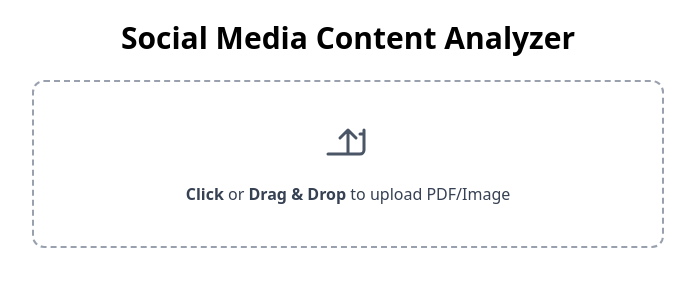
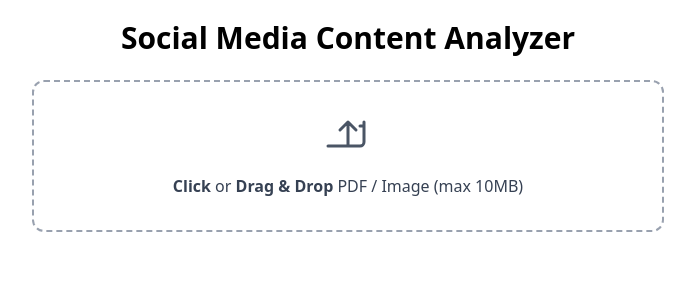
Before and after one commit to BittuSharma2/content-analyzer, a React (Vite) app in the folder frontend/: page / in a window 1280 px wide. Shown: the top 300 px of the page, without its empty margins (292-987 px from the left). Built offline with nearby package versions, Linux system fonts and the light colour scheme; no server answers.

Commit message:
show upload file in file box

```diff
--- a/frontend/src/components/FileUpload.jsx
+++ b/frontend/src/components/FileUpload.jsx
@@ -1,29 +1,146 @@
-import { useCallback } from "react";
+import { useCallback, useState } from "react";
 import { useDropzone } from "react-dropzone";
 
 export default function FileUpload({ onFileSelect }) {
-  const onDrop = useCallback((acceptedFiles) => {
-    if (acceptedFiles.length > 0) {
-      onFileSelect(acceptedFiles[0]);
+  const [fileType, setFileType] = useState("");
+  const [fileName, setFileName] = useState("");
+  const [fileSize, setFileSize] = useState(0);
+  const [error, setError] = useState("");
+
+  const [uploadProgress, setUploadProgress] = useState(0);
+  const [isUploading, setIsUploading] = useState(false);
+
+  const MAX_FILE_SIZE = 10 * 1024 * 1024; // 10MB
+
+  const onDrop = useCallback((acceptedFiles, rejectedFiles) => {
+    setError("");
+    setFileType("");
+    setFileName("");
+    setFileSize(0);
+    setUploadProgress(0);
+    setIsUploading(false);
+
+    if (rejectedFiles.length > 0) {
+      setError("Invalid file. Only images/PDF (max 10MB) allowed.");
+      return;
     }
+
+    if (acceptedFiles.length === 0) return;
+
+    const file = acceptedFiles[0];
+
+    // size check
+    if (file.size > MAX_FILE_SIZE) {
+      setError("File must be under 10MB.");
+      return;
+    }
+
+    // File details
+    setFileName(file.name);
+    setFileSize(file.size);
+
+    // Detect file type
+    if (file.type.startsWith("image/")) setFileType("image");
+    else setFileType("pdf");
+
+    // Pass file to parent with progress callback
+    onFileSelect(file, handleUploadProgress);
   }, []);
+
+  const handleUploadProgress = (percent) => {
+    setIsUploading(true);
+    setUploadProgress(percent);
+    if (percent === 100) {
+      setTimeout(() => setIsUploading(false), 700);
+    }
+  };
 
   const { getRootProps, getInputProps, isDragActive } = useDropzone({
     onDrop,
-    accept: { "application/pdf": [], "image/*": [] }
+    maxSize: MAX_FILE_SIZE,
+    accept: {
+      "application/pdf": [],
+      "image/*": [],
+    },
   });
 
   return (
+    <div>
+      {/* Error */}
+      {error && (
+        <div className="bg-red-100 text-red-700 border border-red-300 p-3 rounded mb-4">
+          ⚠️ {error}
+        </div>
+      )}
+
+      {/* Upload Box */}
       <div
         {...getRootProps()}
-      className="
-        border-2 border-dashed border-gray-400
-        p-10 rounded-xl cursor-pointer transition
-        hover:bg-gray-100 text-center
-      "
+        className={`border-2 border-dashed rounded-xl p-8 cursor-pointer text-center transition
+          ${isDragActive ? "border-blue-600 bg-blue-100" : "border-gray-400 hover:bg-gray-100"}
+        `}
       >
         <input {...getInputProps()} />
 
+        {/* If File Selected */}
+        {fileName ? (
+          <div className="flex flex-col items-center gap-3">
+
+            {/* ICON ONLY (No preview) */}
+            {fileType === "image" && (
+              <svg
+                className="w-16 h-16 text-green-500"
+                fill="none"
+                stroke="currentColor"
+                strokeWidth="1.5"
+                viewBox="0 0 24 24"
+              >
+                <path strokeLinecap="round" strokeLinejoin="round"
+                      d="M3 5a2 2 0 012-2h14a2 2 0 012 2v14a2 2 0 01-2 2H5a2 2 0 01-2-2V5z" />
+                <path strokeLinecap="round" strokeLinejoin="round"
+                      d="M8 11l3 3 5-5" />
+              </svg>
+            )}
+
+            {fileType === "pdf" && (
+              <svg
+                className="w-16 h-16 text-red-500"
+                fill="none"
+                stroke="currentColor"
+                strokeWidth="1.5"
+                viewBox="0 0 24 24"
+              >
+                <path strokeLinecap="round" strokeLinejoin="round"
+                      d="M7 3h8l5 5v11a2 2 0 01-2 2H7a2 2 0 01-2-2V5a2 2 0 012-2z" />
+                <path strokeLinecap="round" strokeLinejoin="round"
+                      d="M12 17v-6m0 0l2 2m-2-2l-2 2" />
+              </svg>
+            )}
+
+            {/* FILE NAME + SIZE */}
+            <p className="text-gray-900 font-semibold">{fileName}</p>
+            <p className="text-gray-600 text-sm">
+              {(fileSize / 1024 / 1024).toFixed(2)} MB
+            </p>
+
+            {/* Progress Bar */}
+            {isUploading && (
+              <>
+                <div className="w-full max-w-xs bg-gray-200 rounded-full h-3 mt-2 overflow-hidden">
+                  <div
+                    className="bg-blue-600 h-3 transition-all"
+                    style={{ width: `${uploadProgress}%` }}
+                  ></div>
+                </div>
+
+                <p className="text-blue-700 font-medium mt-2 animate-pulse">
+                  Uploading… {uploadProgress}%
+                </p>
+              </>
+            )}
+          </div>
+        ) : (
+          // Default UI
           <div className="flex flex-col items-center gap-3">
             <svg
               className="w-12 h-12 text-gray-600"
@@ -32,19 +149,18 @@ export default function FileUpload({ onFileSelect }) {
               strokeWidth="1.5"
               viewBox="0 0 24 24"
             >
-          <path
-            strokeLinecap="round"
-            strokeLinejoin="round"
-            d="M12 16V4m0 0l4 4m-4-4L8 8m-6 8h16a2 2 0 002-2V4m-2 2h2"
-          />
+              <path strokeLinecap="round" strokeLinejoin="round"
+                d="M12 16V4m0 0l4 4m-4-4L8 8m-6 8h16a2 2 0 002-2V4m-2 2h2" />
             </svg>
 
             {isDragActive ? (
-          <p className="text-gray-800 font-medium">Drop the file here...</p>
+              <p className="text-gray-800 font-medium">Drop your file here…</p>
             ) : (
               <p className="text-gray-700">
-            <strong>Click</strong> or <strong>Drag & Drop</strong> to upload PDF/Image
+                <strong>Click</strong> or <strong>Drag & Drop</strong> PDF / Image (max 10MB)
               </p>
+            )}
+          </div>
         )}
       </div>
     </div>
--- a/frontend/src/hooks/useFileProcessor.js
+++ b/frontend/src/hooks/useFileProcessor.js
@@ -2,54 +2,82 @@ import { useState } from "react";
 
 export default function useFileProcessor(backendURL) {
   const [loading, setLoading] = useState(false);
+  const [uploadProgress, setUploadProgress] = useState(0);
+  const [uploadedFile, setUploadedFile] = useState(null);
   const [extractedText, setExtractedText] = useState("");
   const [analysis, setAnalysis] = useState("");
   const [error, setError] = useState("");
 
-  // -----------------------------
-  // Upload and Extract Text
-  // -----------------------------
-  const uploadFile = async (file) => {
+  // ===========================
+  // Handle File Upload
+  // ===========================
+  const handleFileSelect = async (file) => {
     if (!file) return;
+
+    const validTypes = ["application/pdf", "image/png", "image/jpeg", "image/jpg"];
+    if (!validTypes.includes(file.type)) {
+      setError("❌ Only PDF, JPG, PNG files allowed!");
+      return;
+    }
+
+    setUploadedFile(file);
+    setUploadProgress(0);
+    setLoading(true);
+    setError("");
+    setExtractedText("");
+    setAnalysis("");
 
     const formData = new FormData();
     formData.append("file", file);
-
-    setError("");
-    setLoading(true);
-    setExtractedText("");
-    setAnalysis("");
 
     try {
       const res = await fetch(`${backendURL}/upload`, {
         method: "POST",
         body: formData,
+        signal: createUploadProgressSignal((percent) => {
+          setUploadProgress(percent);
+        }),
       });
 
-      if (!res.ok) throw new Error("Failed to upload file.");
+      if (!res.ok) throw new Error("Upload failed!");
 
       const data = await res.json();
-      if (!data.text) throw new Error("No text extracted from file.");
+      if (!data.text) throw new Error("No text extracted.");
 
       setExtractedText(data.text);
     } catch (err) {
-      setError(err.message);
+      setError(err.message || "Something went wrong.");
     } finally {
       setLoading(false);
     }
   };
 
-  // -----------------------------
+  // Upload Progress Helper
+  const createUploadProgressSignal = (onProgress) => {
+    const controller = new AbortController();
+    const xhr = new XMLHttpRequest();
+
+    xhr.upload.onprogress = (event) => {
+      if (event.lengthComputable) {
+        const percent = Math.round((event.loaded / event.total) * 100);
+        onProgress(percent);
+      }
+    };
+
+    return controller.signal;
+  };
+
+  // ===========================
   // Analyze Extracted Text
-  // -----------------------------
-  const analyzeText = async () => {
+  // ===========================
+  const handleAnalyze = async () => {
     if (!extractedText) {
       setError("No text available to analyze.");
       return;
     }
 
+    setLoading(true);
     setError("");
-    setLoading(true);
 
     try {
       const res = await fetch(`${backendURL}/analyze`, {
@@ -58,14 +86,14 @@ export default function useFileProcessor(backendURL) {
         body: JSON.stringify({ text: extractedText }),
       });
 
-      if (!res.ok) throw new Error("Analysis request failed.");
+      if (!res.ok) throw new Error("Analysis failed!");
 
       const data = await res.json();
-      if (!data.result) throw new Error("Analysis result missing.");
+      if (!data.result) throw new Error("No analysis found.");
 
       setAnalysis(data.result);
     } catch (err) {
-      setError(err.message);
+      setError(err.message || "Something went wrong.");
     } finally {
       setLoading(false);
     }
@@ -73,10 +101,12 @@ export default function useFileProcessor(backendURL) {
 
   return {
     loading,
+    uploadProgress,
+    uploadedFile,
     extractedText,
     analysis,
     error,
-    uploadFile,
-    analyzeText,
+    handleFileSelect,
+    handleAnalyze,
   };
 }
--- a/frontend/src/pages/Home.jsx
+++ b/frontend/src/pages/Home.jsx
@@ -4,15 +4,17 @@ import ResultBox from "../components/ResultBox";
 import useFileProcessor from "../hooks/useFileProcessor";
 
 export default function Home() {
-  const backendURL = "http://localhost:5000";
+  const backendURL = import.meta.env.VITE_BACKEND_URL;
 
   const {
     loading,
+    uploadProgress,
+    uploadedFile,
     extractedText,
     analysis,
     error,
-    uploadFile,
-    analyzeText,
+    handleFileSelect,
+    handleAnalyze,
   } = useFileProcessor(backendURL);
 
   return (
@@ -27,7 +29,7 @@ export default function Home() {
         </div>
       )}
 
-      <FileUpload onFileSelect={uploadFile} />
+      <FileUpload onFileSelect={handleFileSelect} />
 
       {loading && <Loader />}
 
@@ -37,16 +39,15 @@ export default function Home() {
 
       {extractedText && (
         <button
-          onClick={analyzeText}
-          className="bg-blue-600 text-white px-4 py-2 rounded mt-4 hover:bg-blue-700 transition"
+          onClick={handleAnalyze}
+          className="bg-blue-600 text-white px-4 py-2 rounded mt-4 w-full
+          hover:bg-blue-700 transition"
         >
           Analyze Text
         </button>
       )}
 
-      {analysis && (
-        <ResultBox title="Analysis Result" content={analysis} />
-      )}
+      {analysis && <ResultBox title="Analysis Result" content={analysis} />}
     </div>
   );
 }
--- a/frontend/src/utils/config.js
+++ b/frontend/src/utils/config.js
@@ -1 +1 @@
-export const backendURL = import.meta.env.VITE_BACKEND_URL || "http://localhost:5000";
+export const backendURL = import.meta.env.VITE_BACKEND_URL;
```
Lines whose indentation alone changed are shown as unchanged.
